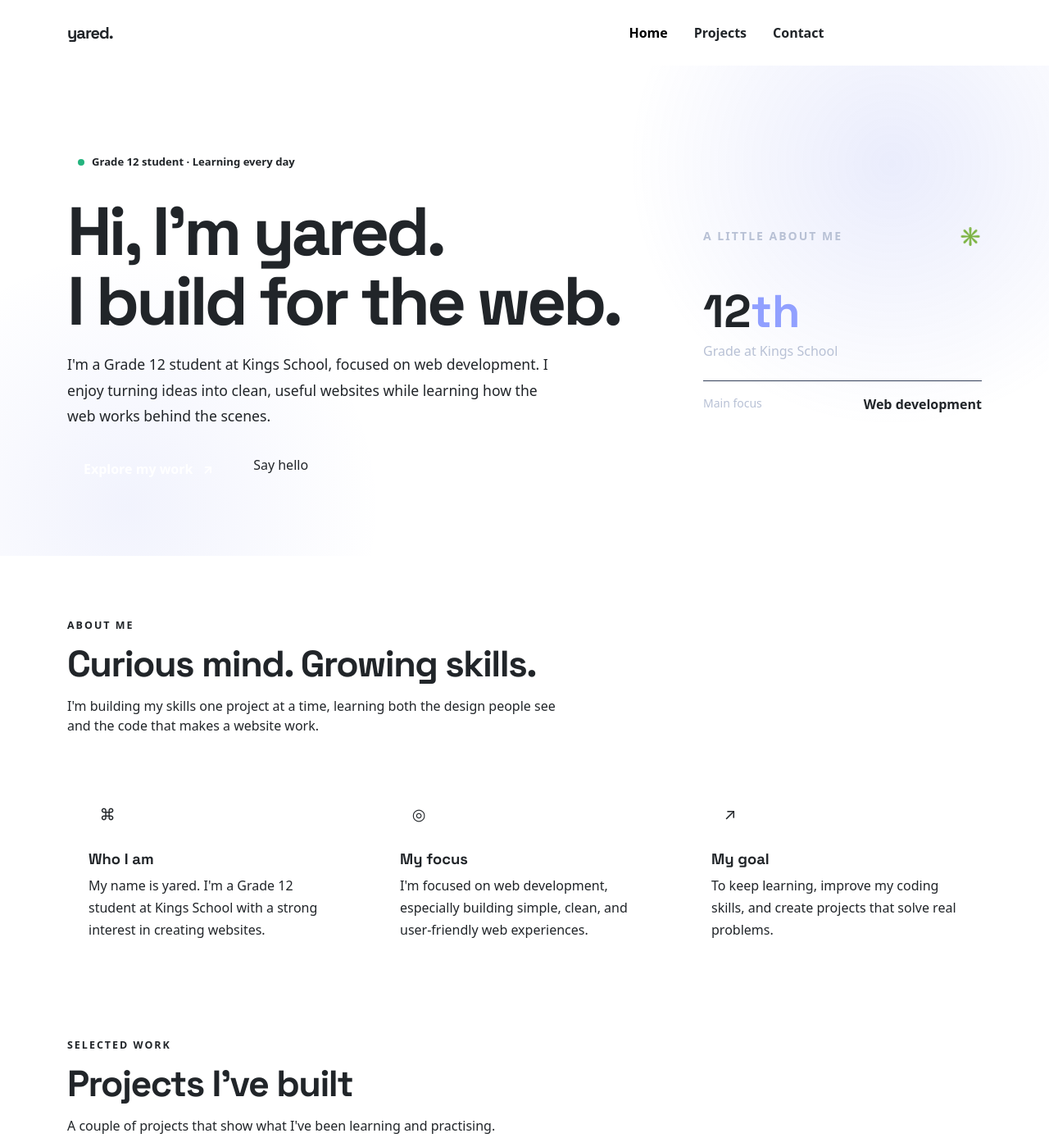
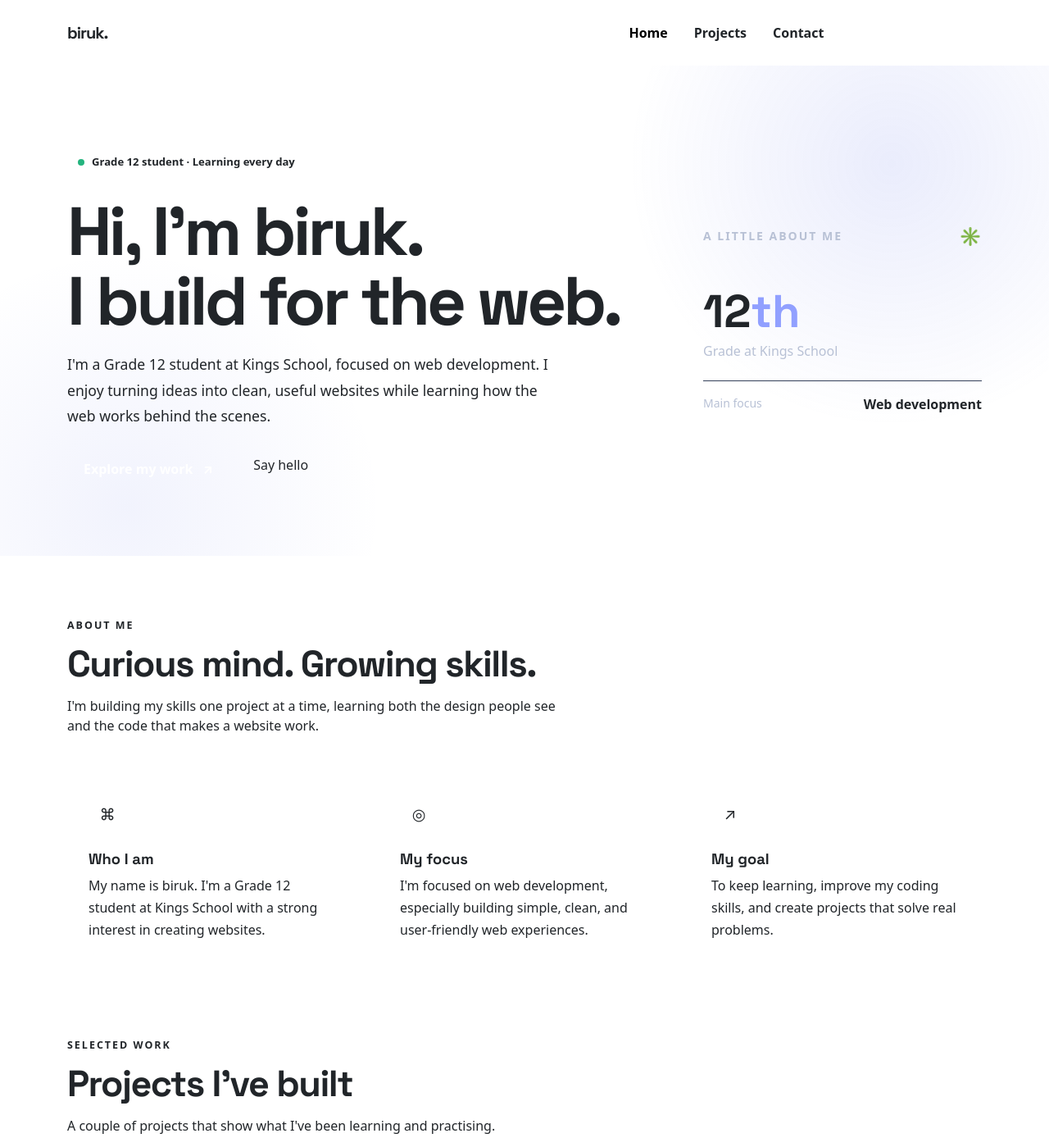
Before and after one commit to yarpa-dot/biruk-portfolio, a PHP site: page /biruk.php in a window 1280 px wide. Shown: the top 1388 px of the page at 82% size. Run offline with PHP 8.4, Linux system fonts and the light colour scheme.

Commit message:
add biruk.php

```diff
--- a/biruk.php
+++ b/biruk.php
@@ -2,7 +2,7 @@
 $host = "localhost";
 $user = "root";
 $password = "";
-$database = "yared_portfolio";
+$database = "biruk_portfolio";
 
 $conn = new mysqli($host, $user, $password);
 
@@ -72,7 +72,7 @@ if ($page === "messages") {
 <head>
     <meta charset="UTF-8">
     <meta name="viewport" content="width=device-width, initial-scale=1.0">
-    <title>yared melese| Student Developer</title>
+    <title>biruk ambachew | Student Developer</title>
     <link href="https://cdn.jsdelivr.net/npm/bootstrap@5.3.3/dist/css/bootstrap.min.css" rel="stylesheet">
     <link href="https://fonts.googleapis.com/css2?family=DM+Sans:wght@400;500;600;700&family=Space+Grotesk:wght@500;600;700&display=swap" rel="stylesheet">
     <style>
@@ -292,7 +292,7 @@ if ($page === "messages") {
 <body>
 <nav class="navbar navbar-expand-lg sticky-top">
     <div class="container py-2">
-        <a class="navbar-brand brand" href="index.php">yared<span style="color:var(--accent)">.</span></a>
+        <a class="navbar-brand brand" href="index.php">biruk<span style="color:var(--accent)">.</span></a>
         <button class="navbar-toggler" type="button" data-bs-toggle="collapse" data-bs-target="#navMenu" aria-label="Toggle navigation">
             <span class="navbar-toggler-icon"></span>
         </button>
@@ -351,7 +351,7 @@ if ($page === "messages") {
         <div class="row align-items-center g-5">
             <div class="col-lg-8">
                 <div class="eyebrow"><span class="status-dot"></span> Grade 12 student · Learning every day</div>
-                <h1>Hi, I'm yared.<br>I build for the <span>web.</span></h1>
+                <h1>Hi, I'm biruk.<br>I build for the <span>web.</span></h1>
                 <p class="lead-text">I'm a Grade 12 student at Kings School, focused on web development. I enjoy turning ideas into clean, useful websites while learning how the web works behind the scenes.</p>
                 <div class="d-flex flex-wrap gap-3 mt-4">
                     <a href="#projects" class="btn btn-main">Explore my work <span class="ms-2">↗</span></a>
@@ -385,7 +385,7 @@ if ($page === "messages") {
             <div class="col-md-4">
                 <div class="info-card"><div class="icon-box">⌘</div>
                     <h3>Who I am</h3>
-                    <p>My name is yared. I'm a Grade 12 student at Kings School with a strong interest in creating websites.</p>
+                    <p>My name is biruk. I'm a Grade 12 student at Kings School with a strong interest in creating websites.</p>
                 </div>
             </div>
             <div class="col-md-4">
@@ -503,7 +503,7 @@ if ($page === "messages") {
 
 <footer>
     <div class="container d-flex flex-wrap justify-content-between gap-2">
-        <span>© <?= date("Y") ?> yared melese. Built while learning.</span>
+        <span>© <?= date("Y") ?> biruk ambachew. Built while learning.</span>
         <span>Designed with care · Powered by PHP & MySQL</span>
     </div>
 </footer>
```
